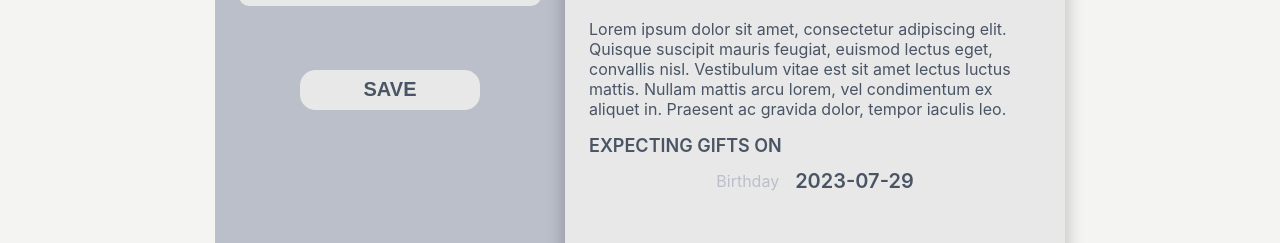
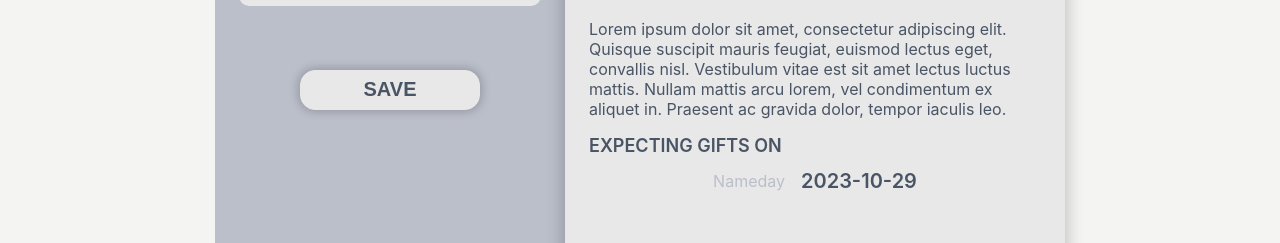
Before and after one commit to georgeonisiforou/Gifty, a Next.js app: page /profile in a window 1280 px wide. Both pictures are taken after a click on the button 402 px from the left and 490 px from the top of the page. Shown: the part 597-840 px from the top of the page. Built offline with nearby package versions, Linux system fonts and the light colour scheme.

Commit message:
date conversion

```diff
--- a/components/profilePage/ProfCard.js
+++ b/components/profilePage/ProfCard.js
@@ -134,7 +134,7 @@ const UpcomingDateContainer = styled.div`
   height: 50px;
 `;
 
-const Date = styled.div`
+const DateContainer = styled.div`
   font-size: 1.25rem;
   font-weight: 600;
 `;
@@ -235,11 +235,11 @@ const FormBtn = styled.button`
   cursor: pointer;
   font-size: 1.25rem;
   margin-top: 2rem;
-  transition: all 0.3s ease;
-
-  &:hover {
-    border: 1px solid var(--text-color);
-  }
+  /* transition: all 0.3s ease; */
+  box-shadow: 0px 0px 10px 2px rgba(0, 0, 0, 0.2);
+  display: flex;
+  justify-content: center;
+  align-items: center;
 `;
 
 const DateListContainer = styled.div`
@@ -351,8 +351,8 @@ const ProfCard = () => {
     { date: "2023-07-29", occasion: "Birthday" },
     { date: "2023-09-20", occasion: "Marriage proposal" },
     { date: "2023-10-13", occasion: "Promotion" },
+    { date: "2023-12-25", occasion: "Christmas" },
     { date: "2023-10-29", occasion: "Nameday" },
-    { date: "2023-12-25", occasion: "Christmas" },
   ];
 
   const [dates, setDates] = useState(giftDates);
@@ -360,7 +360,11 @@ const ProfCard = () => {
   const [expandLeft, setExpandLeft] = useState(false);
   const [expandRight, setExpandRight] = useState(false);
 
-  const sortedDates = dates.sort(dateSort);
+  const sortedDates = dates.sort((a, b) => a.date - b.date);
+
+  const convertDate = (d) => {
+    return new Intl.DateTimeFormat("en-GB").format(new Date(d));
+  };
 
   return (
     <>
@@ -392,8 +396,12 @@ const ProfCard = () => {
                 <FormInput
                   type="date"
                   value={newDate.date}
+                  pattern=""
                   onChange={(e) =>
-                    setNewDate({ ...newDate, date: e.target.value })
+                    setNewDate({
+                      ...newDate,
+                      date: e.target.value,
+                    })
                   }
                 />
                 <InputTitle>CELEBRATING:</InputTitle>
@@ -413,8 +421,15 @@ const ProfCard = () => {
                 exit={{ width: 0, transition: { type: "tween" }, padding: 0 }}
                 whileTap={{ scale: 0.9 }}
                 onClick={() => {
+                  console.log(newDate.date);
                   if (newDate.date != "" && newDate.occasion != "") {
-                    setDates([...dates, newDate]);
+                    setDates([
+                      ...dates,
+                      {
+                        date: convertDate(newDate.date),
+                        occasion: newDate.occasion,
+                      },
+                    ]);
                     setNewDate({ date: "", occasion: "" });
                   }
                 }}
@@ -463,7 +478,9 @@ const ProfCard = () => {
           <UpcomingDateTitle>Expecting gifts on</UpcomingDateTitle>
           <UpcomingDateContainer>
             <Occasion>{sortedDates[sortedDates.length - 1].occasion}</Occasion>
-            <Date>{sortedDates[sortedDates.length - 1].date}</Date>
+            <DateContainer>
+              {sortedDates[sortedDates.length - 1].date}
+            </DateContainer>
           </UpcomingDateContainer>
         </CardContainer>
         <AnimatePresence>
@@ -506,7 +523,7 @@ const ProfCard = () => {
                         exit={{ opacity: 0, width: 0 }}
                         transition={{ delay: idx * 0.1 }}
                       >
-                        {date.date}
+                        {convertDate(date.date)}
                         <OccasionItem>{date.occasion}</OccasionItem>
                         <DeleteDateBtn
                           as={motion.button}
```
